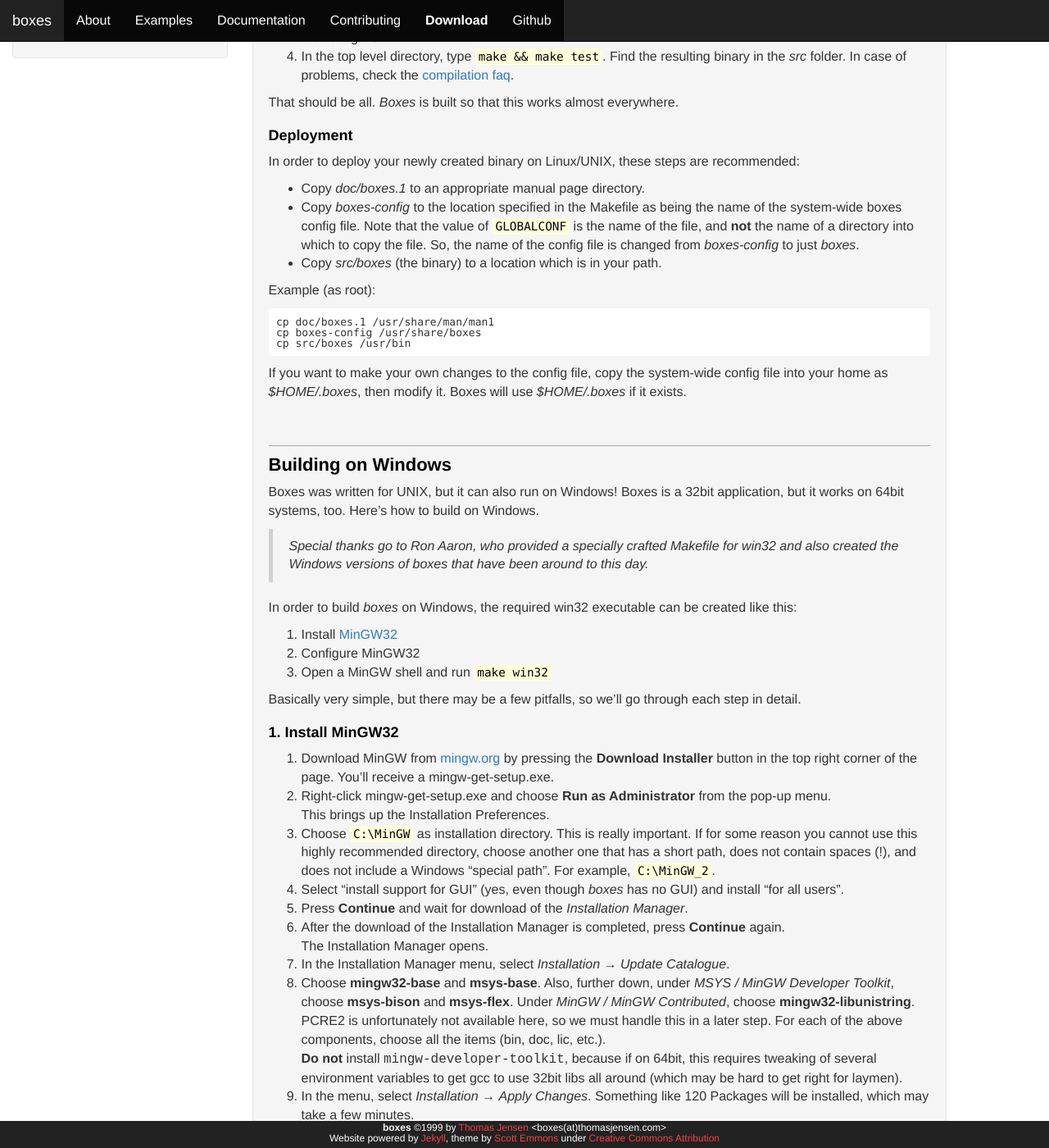
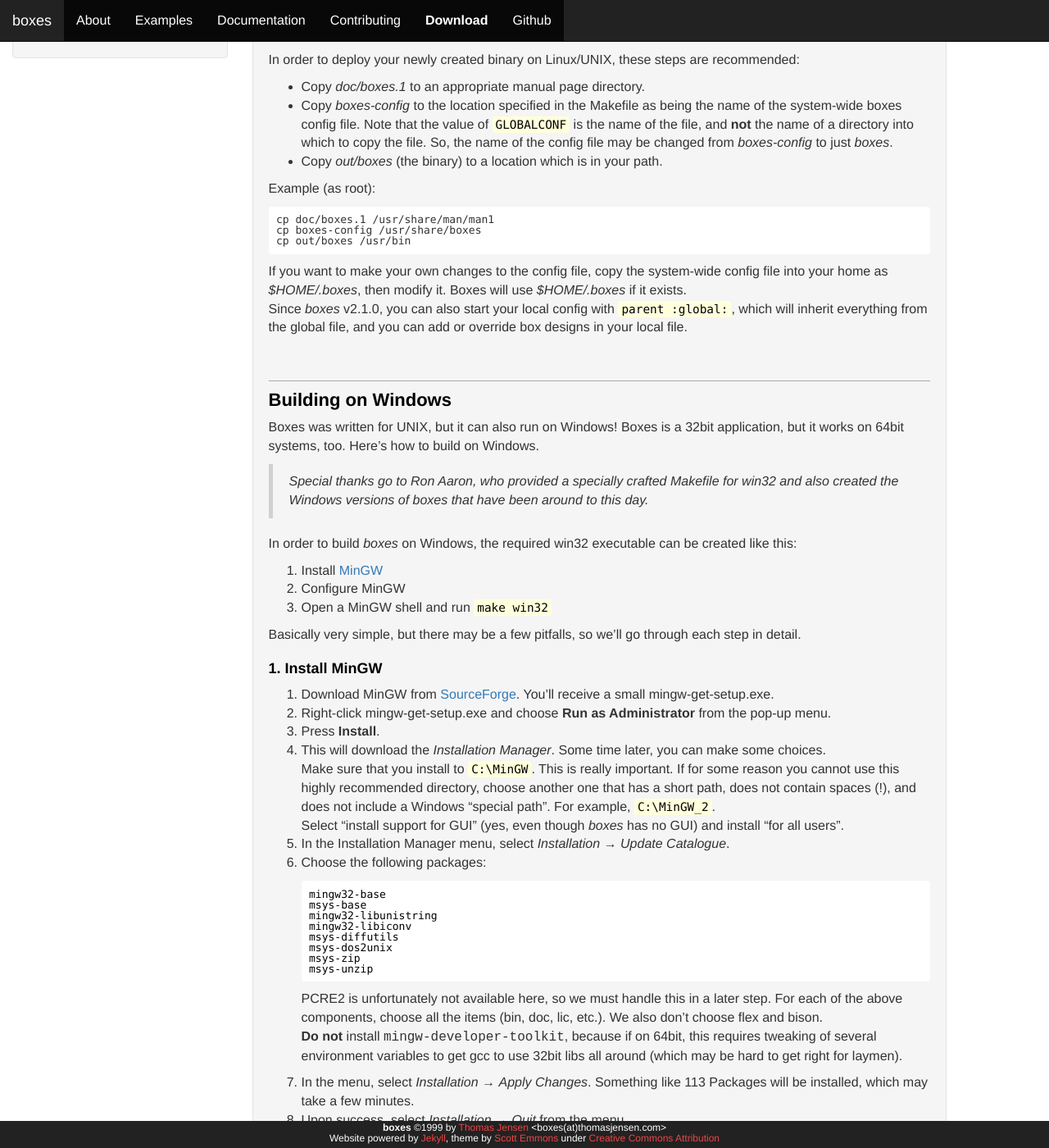
Before and after one commit to ascii-boxes/boxes, a Jekyll site: the page built from build.html, in a window 1280 px wide and 1400 px high, scrolled down 679 px. Shown: the whole window at 82% size. Built offline with Jekyll 4.4.1, drawn with Linux system fonts in a browser that asks for light colours; comment, search, counter and statistics services are not loaded; some of the changed text lies outside the part shown.

Commit message:
Update build instructions

```diff
--- a/build.html
+++ b/build.html
@@ -11,8 +11,6 @@
 The boxes development platform is currently Debian Linux on WSL2. The author also supports MinGW on win32 and derived
 from that, a choco package for Windows.
 
-Experience shows that *boxes* is generally quite easy to port.
-
 
 ## Building on Linux / UNIX
 
@@ -22,24 +20,22 @@
    or [clone the GitHub
    repo](https://docs.github.com/en/github/creating-cloning-and-archiving-repositories/cloning-a-repository){:target="_blank"}.
 2. Install Prerequisites:
-   on Debian:
+   The following command is for Debian (APT), but those packages have the same names across most distros.
 
-       sudo apt-get install -y build-essential diffutils flex bison libunistring-dev libpcre2-dev git
+       sudo apt-get install -y build-essential diffutils flex bison libunistring-dev libpcre2-dev git vim-common
 
-   In other words, we depend on:
-   - gcc and make
-   - [Git](https://git-scm.com/){:target="_blank"} - compile time dependency
-   - [Flex](https://github.com/westes/flex){:target="_blank"} - compile time dependency
-   - [Bison](http://www.gnu.org/software/bison/){:target="_blank"} - compile time dependency
-   - [linunistring](https://www.gnu.org/software/libunistring/) - runtime dependency (unicode handling)
-   - [PCRE2](http://www.pcre.org/) - runtime dependency (regular expressions)
+   Of those, only [libunistring](https://www.gnu.org/software/libunistring/) and [PCRE2](http://www.pcre.org/) are
+   libraries that are used at runtime. Everything else is just for building, including
+   [Flex](https://github.com/westes/flex){:target="_blank"} and
+   [Bison](http://www.gnu.org/software/bison/){:target="_blank"}. `vim-common` provides the *xxd* tool, which is used
+   by some of our test cases.
 
 3. The location of the system-wide config file is compiled in, so if you don't like it's default location, you can edit
    the top level *Makefile* and change the value of `GLOBALCONF` to whereever you want the system-wide config file to
-   reside. Note that each user may have his/her own config file in *$HOME/.boxes*.
+   reside. Note that each user may have his/her own config file in *$HOME/.boxes* or other locations.
    Also note that the value of `GLOBALCONF` is a full file name. It does **not** specify a directory into which to copy
    the config file.
-4. In the top level directory, type `make && make test`. Find the resulting binary in the *src* folder. In case of
+4. From the top level directory, type `make && make test`. Find the resulting binary in the *out* folder. In case of
    problems, check the [compilation faq]({{ site.baseurl }}/docs/faq.html#q5).
 
 That should be all. *Boxes* is built so that this works almost everywhere.
@@ -54,17 +50,19 @@
   as being the name of the system-wide boxes config file.
   Note that the value of `GLOBALCONF` is the name of the file,
   and **not** the name of a directory into which to copy the file.
-  So, the name of the config file is changed from *boxes-config* to just *boxes*.
-- Copy *src/boxes* (the binary) to a location which is in your path.
+  So, the name of the config file may be changed from *boxes-config* to just *boxes*.
+- Copy *out/boxes* (the binary) to a location which is in your path.
 
 Example (as root):
 
     cp doc/boxes.1 /usr/share/man/man1
     cp boxes-config /usr/share/boxes
-    cp src/boxes /usr/bin
+    cp out/boxes /usr/bin
 
 If you want to make your own changes to the config file, copy the system-wide config file
 into your home as *$HOME/.boxes*, then modify it. Boxes will use *$HOME/.boxes* if it exists.
+Since *boxes* v2.1.0, you can also start your local config with `parent :global:`, which will inherit everything from
+the global file, and you can add or override box designs in your local file.
 
 <p><br/></p>
 
@@ -79,37 +77,44 @@
 
 In order to build *boxes* on Windows, the required win32 executable can be created like this:
 
-1. Install [MinGW32](http://www.mingw.org/){:target="_blank"}
-2. Configure MinGW32
+1. Install [MinGW](http://mingw-w64.org/){:target="_blank"}
+2. Configure MinGW
 3. Open a MinGW shell and run `make win32`
 
 Basically very simple, but there may be a few pitfalls, so we'll go through each step in detail.
 
-### 1. Install MinGW32
+### 1. Install MinGW
 
-1. Download MinGW from [mingw.org](http://www.mingw.org/){:target="_blank"} by pressing the **Download Installer**
-   button in the top right corner of the page. You'll receive a mingw-get-setup.exe.
+1. Download MinGW from [SourceForge](https://sourceforge.net/projects/mingw/){:target="_blank"}.
+   You'll receive a small mingw-get-setup.exe.
 2. Right-click mingw-get-setup.exe and choose **Run as Administrator** from the pop-up menu.
-   This brings up the Installation Preferences.
-3. Choose `C:\MinGW` as installation directory. This is really important. If for some reason you cannot use this highly
+3. Press **Install**.
+4. This will download the *Installation Manager*. Some time later, you can make some choices.
+   Make sure that you install to `C:\MinGW`. This is really important. If for some reason you cannot use this highly
    recommended directory, choose another one that has a short path, does not contain spaces (!), and does not include a
    Windows "special path". For example, `C:\MinGW_2`.
-4. Select "install support for GUI" (yes, even though *boxes* has no GUI) and install "for all users".
-5. Press **Continue** and wait for download of the *Installation Manager*.
-6. After the download of the Installation Manager is completed, press **Continue** again.
-   The Installation Manager opens.
-7. In the Installation Manager menu, select *Installation* &rarr; *Update Catalogue*.
-8. Choose **mingw32-base** and **msys-base**. Also, further down, under *MSYS / MinGW Developer Toolkit*, choose
-   **msys-bison** and **msys-flex**. Under *MinGW / MinGW Contributed*, choose **mingw32-libunistring**. PCRE2 is
-   unfortunately not available here, so we must handle this in a later step. For each of the above components, choose
-   all the items (bin, doc, lic, etc.).
+   Select "install support for GUI" (yes, even though *boxes* has no GUI) and install "for all users".
+5. In the Installation Manager menu, select *Installation* &rarr; *Update Catalogue*.
+6. Choose the following packages:
+
+       mingw32-base
+       msys-base
+       mingw32-libunistring
+       mingw32-libiconv
+       msys-diffutils
+       msys-dos2unix
+       msys-zip
+       msys-unzip
+
+   PCRE2 is unfortunately not available here, so we must handle this in a later step. For each of the above components,
+   choose all the items (bin, doc, lic, etc.). We also don't choose flex and bison.
    **Do not** install <tt>mingw-developer-toolkit</tt>, because if on 64bit, this requires tweaking of several
    environment variables to get gcc to use 32bit libs all around (which may be hard to get right for laymen).
-9. In the menu, select *Installation* &rarr; *Apply Changes*.
-   Something like 120 Packages will be installed, which may take a few minutes.
-10. Upon success, select *Installation* &rarr; *Quit* from the menu.
+7. In the menu, select *Installation* &rarr; *Apply Changes*.
+   Something like 113 Packages will be installed, which may take a few minutes.
+8. Upon success, select *Installation* &rarr; *Quit* from the menu.
 
-### 2. Configure MinGW32
+### 2. Configure MinGW
 
 1. Change into C:\MinGW\msys\1.0\etc.
 2. Copy the file *fstab.sample* to a new file called simply *fstab*.
@@ -135,26 +140,29 @@
 
        cd /boxes
 
-3. Download and build PCRE2. We only need the static library for UTF-32. With a little luck, and *curl* installed,
-   you can simply:
+3. Make sure curl is on your path. That normally means that you download and install it separately from its
+   [website](https://curl.se/windows/). At the end of this step, you should be able to `curl -V` from within the
+   MinGW shell.
+4. Download and build PCRE2, and download flex and bison. This is summarily handled by
 
-       make win32.pcre
+       make win32.prereq
 
    In case this doesn't work, you must somehow get PCRE2 to compile on your own. The goal is to have
-   *pcre2-10.36/.libs/libpcre2-32.a* available. The version number of PCRE may change in the future.
+   *pcre2-10.36/.libs/libpcre2-32.a* available.  We only need the static library for UTF-32. The version number of
+   PCRE may change in the future.
 
-4. Next, just
+4. Next,
 
        make win32
 
    If you want to create an executable with debug information, call `make clean && make win32.debug` instead.
-3. boxes.exe is created in /boxes/src.
+3. boxes.exe is created in /boxes/out.
 4. Run `make test` to check that your executable is working OK.
 
 
 ### 4. Deployment
 
-In order to run boxes on any Windows machine, two files are required:
+In order to run *boxes* on any Windows machine, two files are required:
 
 - boxes.exe
 - boxes.cfg
```
